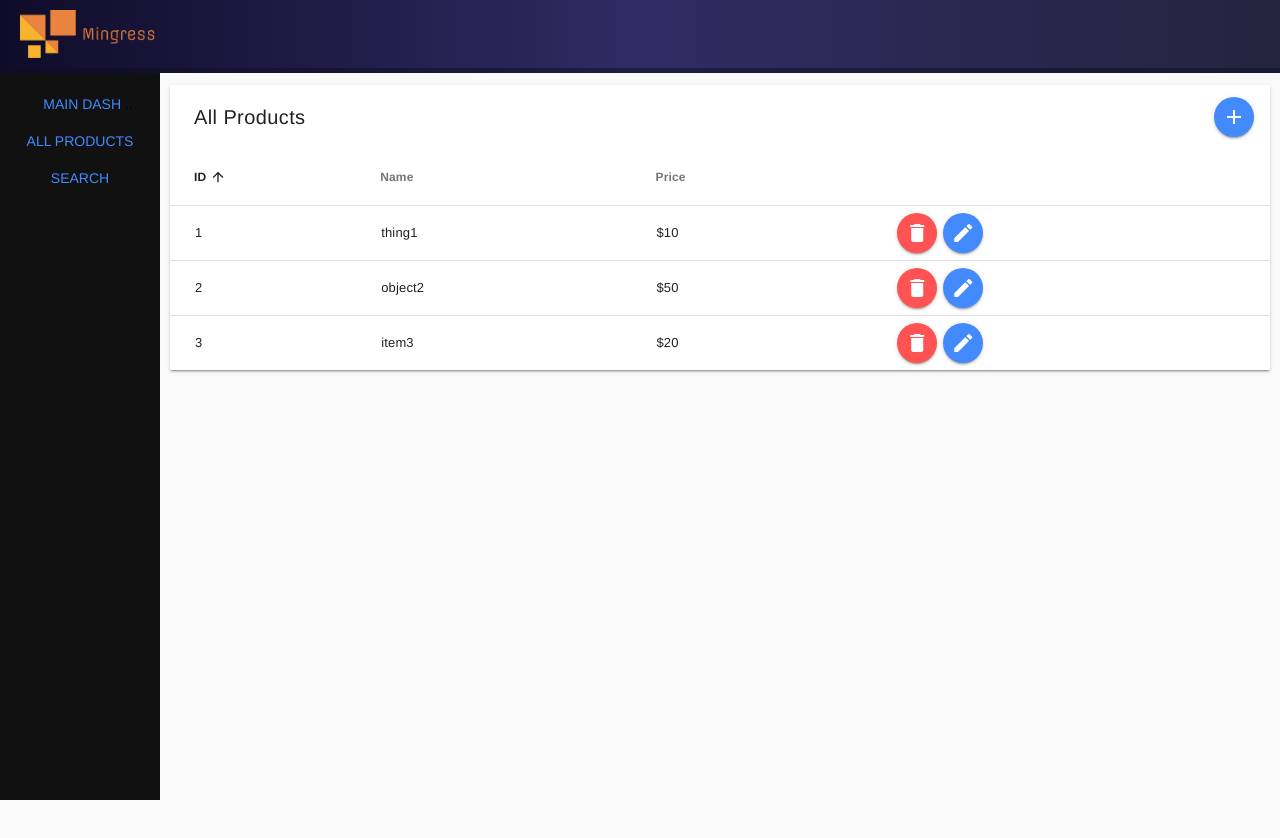
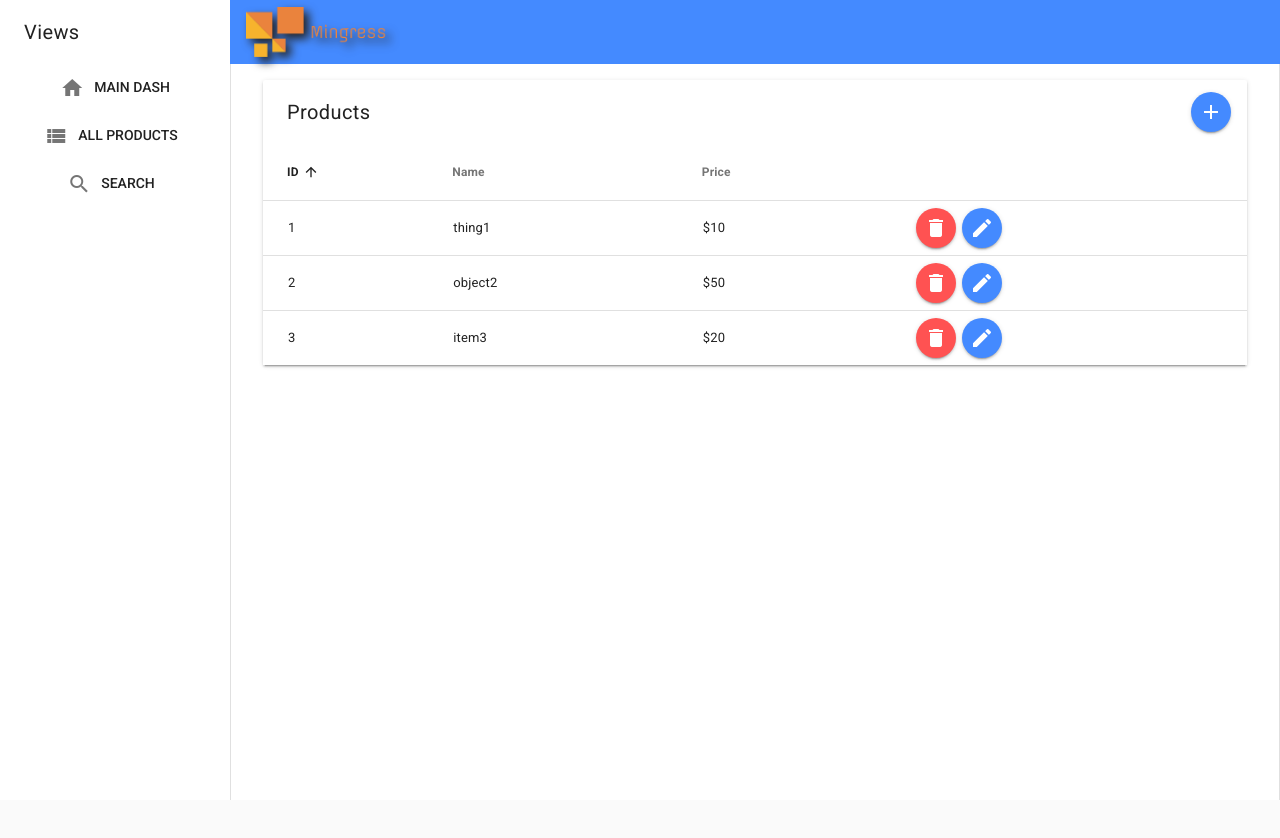
Before and after one commit to mtxrii/Mingress, a Vue app: page / in a window 1280 px wide. Shown: the top 838 px of the page. After the commit the page ends 800 px from the top, so only its background shows below. Built offline with nearby package versions, Linux system fonts and the light colour scheme; no server answers.

Commit message:
Major visual overhaul

```diff
--- a/package.json
+++ b/package.json
@@ -22,6 +22,8 @@
     "@vue/eslint-config-typescript": "^5.0.2",
     "eslint": "^6.7.2",
     "eslint-plugin-vue": "^6.2.2",
+    "node-sass": "^4.14.1",
+    "sass-loader": "^10.0.1",
     "typescript": "~3.9.3",
     "vue-template-compiler": "^2.6.11"
   },
--- a/src/App.vue
+++ b/src/App.vue
@@ -1,23 +1,30 @@
 <template>
-  <div id="app">
+  <div id="app" class="page-container">
 
-    <div class="header">
-      <img alt="Vue logo" src="./assets/logo.png" width="14%">
-    </div>
+    <md-app md-waterfall md-mode="fixed">
+      <md-app-toolbar class="md-primary">
+        <img alt="Vue logo" src="./assets/logo.png" width="14%">
+      </md-app-toolbar>
 
-    <div class="sidenav">
-      <div style="padding-top: 60px"> </div>
-      <md-button id="nav-button" class="md-primary">
-        Main Dash
-        <span style="color: black">..</span>
-      </md-button>
-      <md-button id="nav-button" class="md-primary">All Products</md-button>
-      <md-button id="nav-button" class="md-primary">Search</md-button>
-    </div>
+      <md-app-drawer md-permanent="full">
+        <md-toolbar class="md-transparent" md-elevation="0">
+          <h1 class="md-title">Views</h1>
+        </md-toolbar>
 
-    <div class="content">
-      <Table v-bind:content="products" v-bind:addButton="addProduct" v-bind:deleteButton="deleteProduct" v-bind:editButton="editProduct"/>
-    </div>
+        <md-list>
+          <md-button :md-ripple="false"><md-icon>home</md-icon>Main Dash</md-button>
+          <md-button :md-ripple="false"><md-icon>view_list</md-icon>All Products</md-button>
+          <md-button :md-ripple="false"><md-icon>search</md-icon>Search</md-button>
+        </md-list>
+      </md-app-drawer>
+
+      <md-app-content>
+        <Table v-bind:content="products"
+          v-bind:addButton="addProduct"
+          v-bind:deleteButton="deleteProduct"
+          v-bind:editButton="editProduct"/>
+      </md-app-content>
+    </md-app>
   </div>
 </template>
 
@@ -67,50 +74,24 @@ export default Vue.extend({
 });
 </script>
 
-<style>
-#app {
-  font-family: Avenir, Helvetica, Arial, sans-serif;
-  -webkit-font-smoothing: antialiased;
-  -moz-osx-font-smoothing: grayscale;
-  color: #2c3e50;
-  margin-top: 60px;
+<style lang="scss" scoped>
+.md-app {
+  height: 100vh;
+  border: 0px solid rgba(#000, .12);
 }
 
-.header {
-  padding: 10px 20px;
-  background: #0f0c29;
-  background: -webkit-linear-gradient(to right, #0f0c29, #302b63, #24243e);
-  background: linear-gradient(to right, #0f0c29, #302b63, #24243e);
-  border-bottom: solid rgba(15, 12, 41, 50%) 5px;
-  color: #f1f1f1;
-  position: fixed;
-  text-align: left;
-  top: 0;
-  z-index: 2;
-  width: 100%;
+.md-drawer {
+  width: 230px;
+  max-width: calc(100vw - 125px);
 }
 
-.sidenav {
-  height: 100%;
-  width: 160px;
-  position: fixed;
-  top: 0;
-  left: 0;
-  z-index: 0;
-  background-color: #111;
-  overflow-x: hidden;
-  padding-top: 20px;
+.md-icon {
+  margin-right: 10px;
 }
 
-.content {
-  margin-left: 160px;
-  padding: 25px 10px;
+img {
+  width: 180px;
+  -webkit-filter: drop-shadow(5px 5px 5px #222);
+  filter: drop-shadow(5px 5px 5px #222);
 }
-
-#nav-button {
-  display: block;
-  width: 100%;
-  margin-bottom: -5px;
-}
-
 </style>
--- a/src/components/Table.vue
+++ b/src/components/Table.vue
@@ -2,7 +2,7 @@
   <div>
     <md-table v-model="content" md-sort="id" md-sort-order="asc" md-card>
       <md-table-toolbar>
-        <h1 class="md-title">All Products</h1>
+        <h1 class="md-title">Products</h1>
         <md-button class="md-icon-button md-primary md-raised" @click="addButton">
           <md-icon>add</md-icon>
         </md-button>
@@ -33,6 +33,7 @@ export default Vue.extend({
 
   props: {
     content: Array,
+
     addButton: Function,
     deleteButton: Function,
     editButton: Function
```
Also changed, not shown: 1 other file (tests, documents, lock files or other folders).
